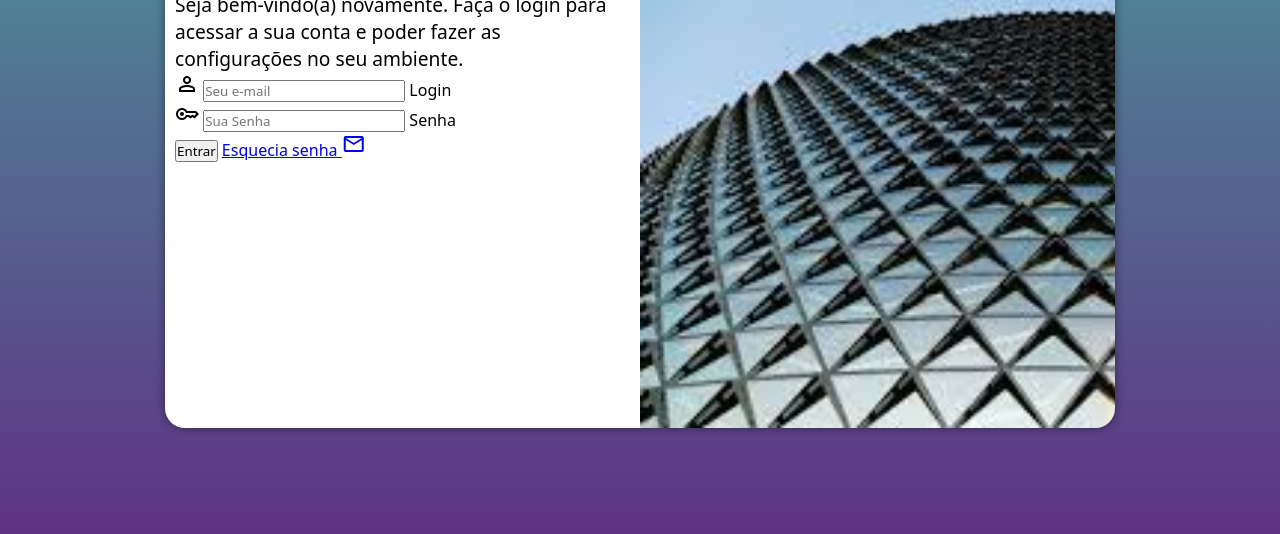
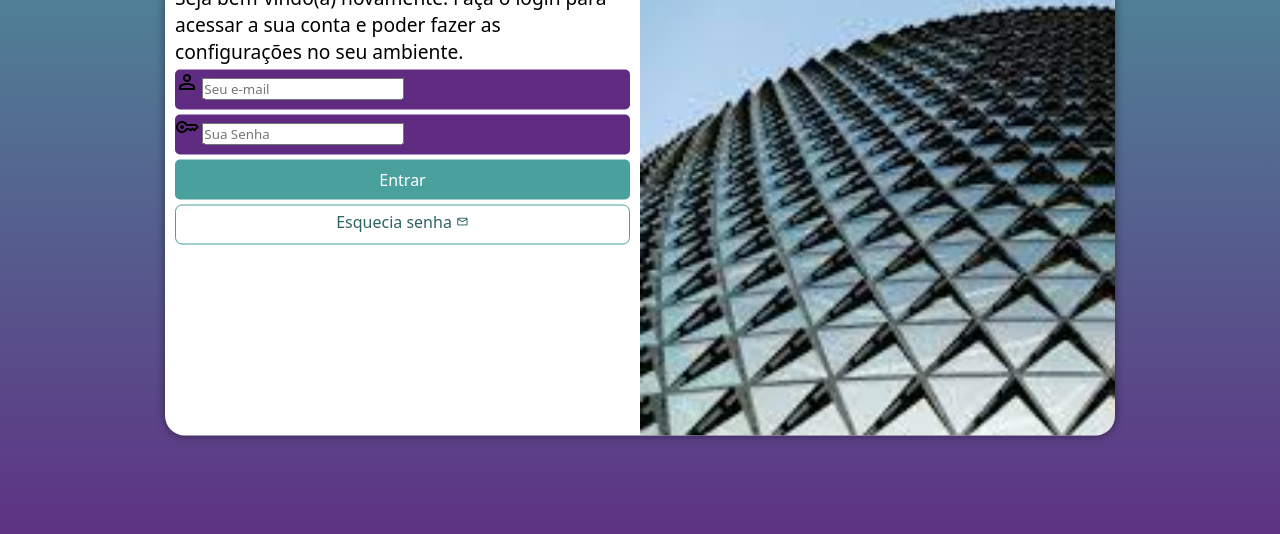
Before and after one commit to cleversonilves/TeladeLogin, a plain HTML site: page index.html in a window 1280 px wide. Shown: the part 222-756 px from the top of the page. Drawn offline with nearby package versions, Linux system fonts and the light colour scheme.

Commit message:
atualizei o estilo do form

```diff
--- a/estilos/style.css
+++ b/estilos/style.css
@@ -28,7 +28,7 @@ section#login {
     transform: translate(-50%, -50%);
     background-color: white;
     width: 250px;
-    height: 500px;
+    height: 515px;
     border-radius: 20px;
     overflow: hidden;
     box-shadow: 0px 0px 10px rgba(0, 0, 0, 0.450);
@@ -55,3 +55,51 @@ div#formulario > h1 {
 div#formulario > p {
     font-size: 0.8em;
 }
+div.campo > label {
+    display: none;
+}
+form > div.campo {
+    background-color: #5f2c82;
+    display: block;
+    height: 40px;
+    border-radius: 5px;
+    margin: 5px 0px;
+    font-size: 0.8em;
+}
+
+form > input[type=submit] {
+    display: block;
+    font-size: 1em;
+    width: 100%;
+    height: 40px;
+    background-color: #49a09d;
+    color: white;
+    border: none;
+    border-radius: 5px;
+}
+form > input[type=submit]:hover {
+    background-color: #2d5857;
+    cursor: pointer;
+}
+form > a.botao {
+    display: block;
+    text-align: center;
+    font-size: 1em;
+    width: 100%;
+    height: 40px;
+    padding-top: 5px;
+    margin-top: 5px;
+    background-color: white;
+    border: 1px solid #49a09d;
+    border-radius: 7px;
+    text-decoration: none;
+    color: #2d6462;
+}
+
+
+form > a.botao:hover {
+    background-color: #6cd3cf;
+}
+form > a.botao > span {
+    font-size: 0.8em;
+}
--- a/index.html
+++ b/index.html
@@ -20,21 +20,17 @@
                 <p>Seja bem-vindo(a) novamente. Faça o login para acessar a sua conta e poder fazer as configurações no seu ambiente.</p>
                 <form action="login.php" method="post" autocomplete="on">
                     <div class="campo">
-                        <span class="material-symbols-outlined">
-                            person
-                            </span>
+                        <i class="material-symbols-outlined">person </i>
                         <input type="email" name="login" id="ilogin" placeholder="Seu e-mail" autocomplete="email" required maxlength="30">
                         <label for="ilogin">Login</label>
                     </div>
                     <div class="campo">
-                        <span class="material-symbols-outlined">
-                            key
-                            </span>
+                        <i class="material-symbols-outlined">key</i>
                         <input type="password" name="senha" id="isenha" placeholder="Sua Senha" autocomplete="current-password" required minlength="8" maxlength="20">
                         <label for="isenha">Senha</label>
                     </div>
                     <input type="submit" value="Entrar">
-                    <a href="esqueci.html">
+                    <a href="esqueci.html" class="botao">
                     Esquecia senha
                     <span class="material-symbols-outlined">
                         mail
```
